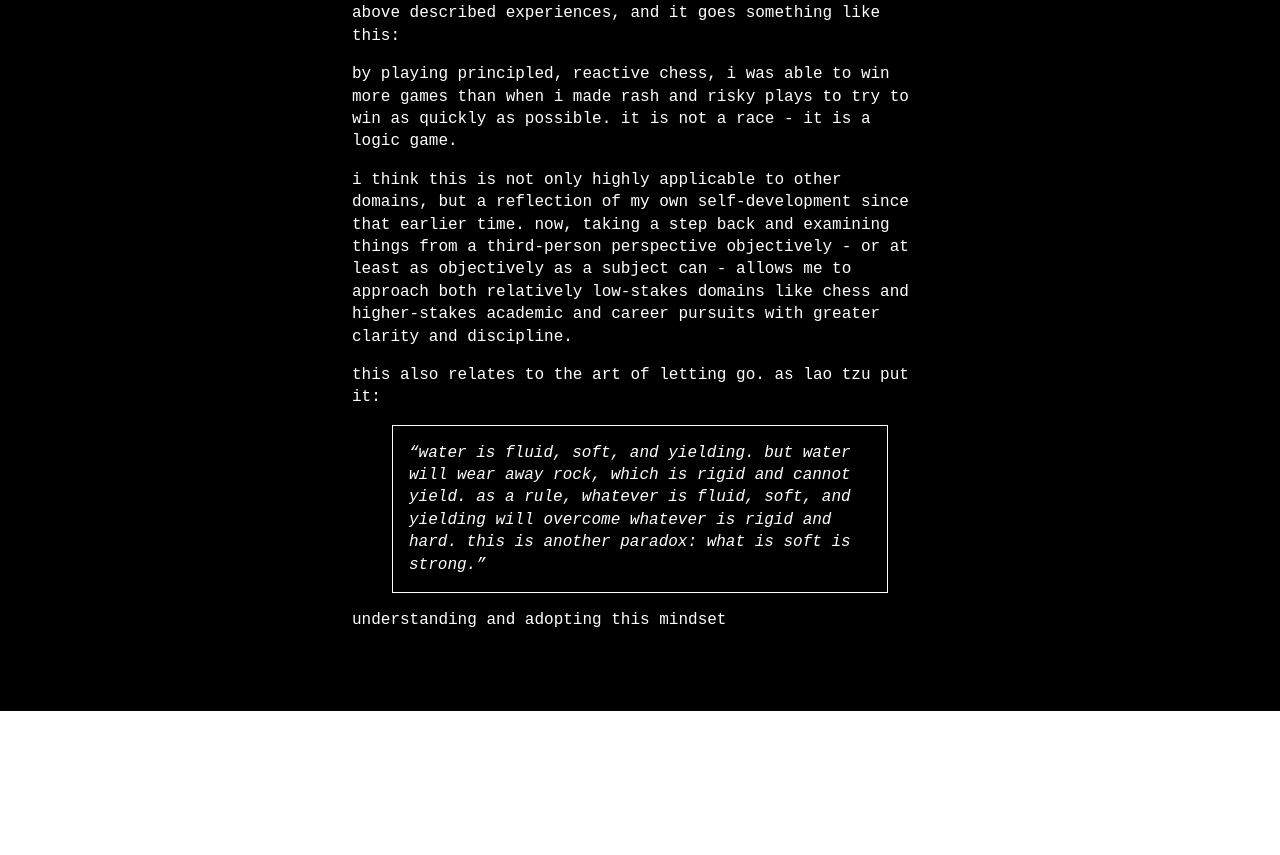
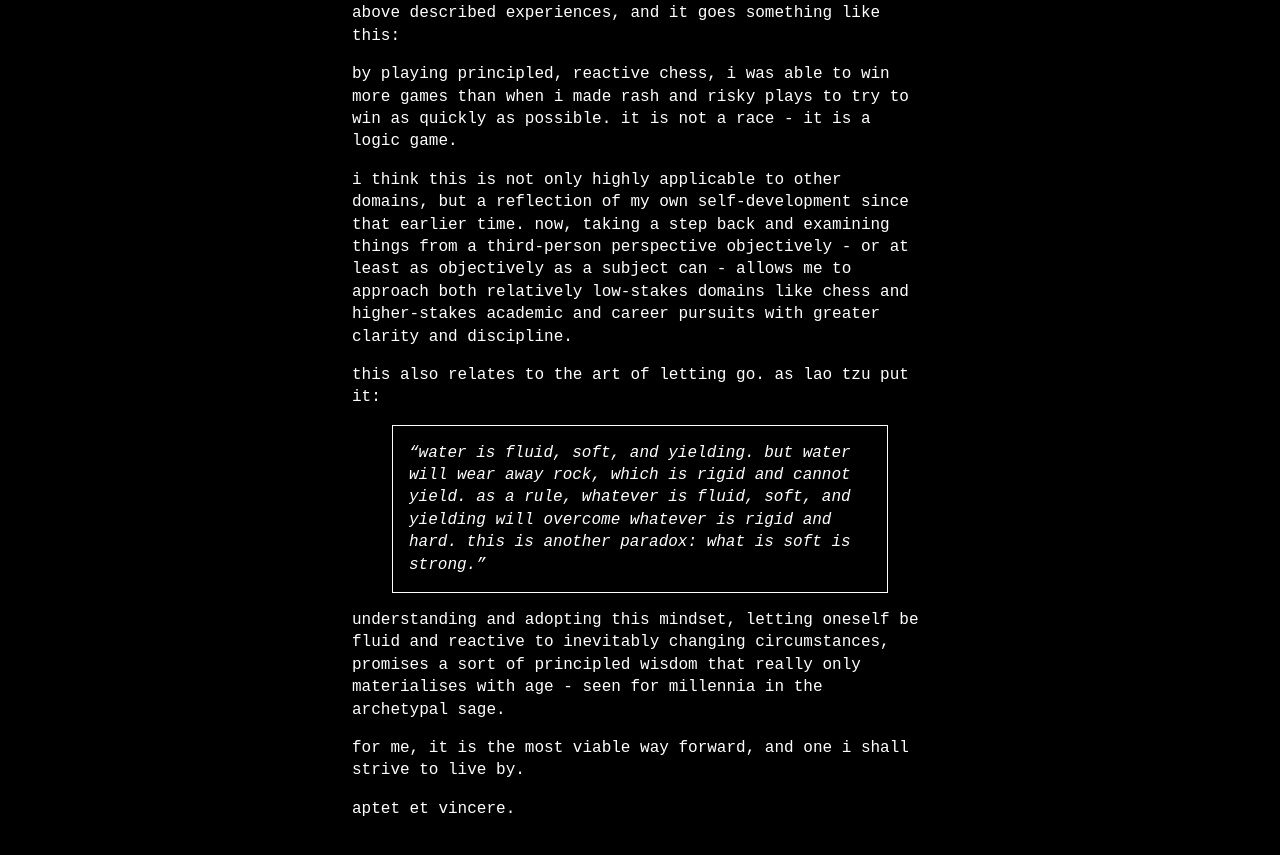
Before and after one commit to DavidDragan1/_blog, a Jekyll site: the page built from _posts/2025-02-26-Chess.md, in a window 1280 px wide and 900 px high, scrolled down 618 px. Shown: the top 855 px of the window. Built offline with Jekyll 4.4.1, drawn with Linux system fonts in a browser that asks for light colours; some web fonts are replaced; before the commit the page ends 1329 px from its top, so only the background shows below that.

Commit message:
vault backup: 2025-02-26 10:04:13
Affected files:
_posts/2025-02-26-Chess.md

```diff
--- a/_posts/2025-02-26-Chess.md
+++ b/_posts/2025-02-26-Chess.md
@@ -20,4 +20,8 @@ I think this is not only highly applicable to other domains, but a reflection of
 This also relates to the art of letting go. As Lao Tzu put it:
 >“Water is fluid, soft, and yielding. But water will wear away rock, which is rigid and cannot yield. As a rule, whatever is fluid, soft, and yielding will overcome whatever is rigid and hard. This is another paradox: what is soft is strong.”
 
-Understanding and adopting this mindset
+Understanding and adopting this mindset, letting oneself be fluid and reactive to inevitably changing circumstances, promises a sort of principled wisdom that really only materialises with age - seen for millennia in the archetypal sage.
+
+For me, it is the most viable way forward, and one I shall strive to live by.
+
+Aptet et vincere.
```
